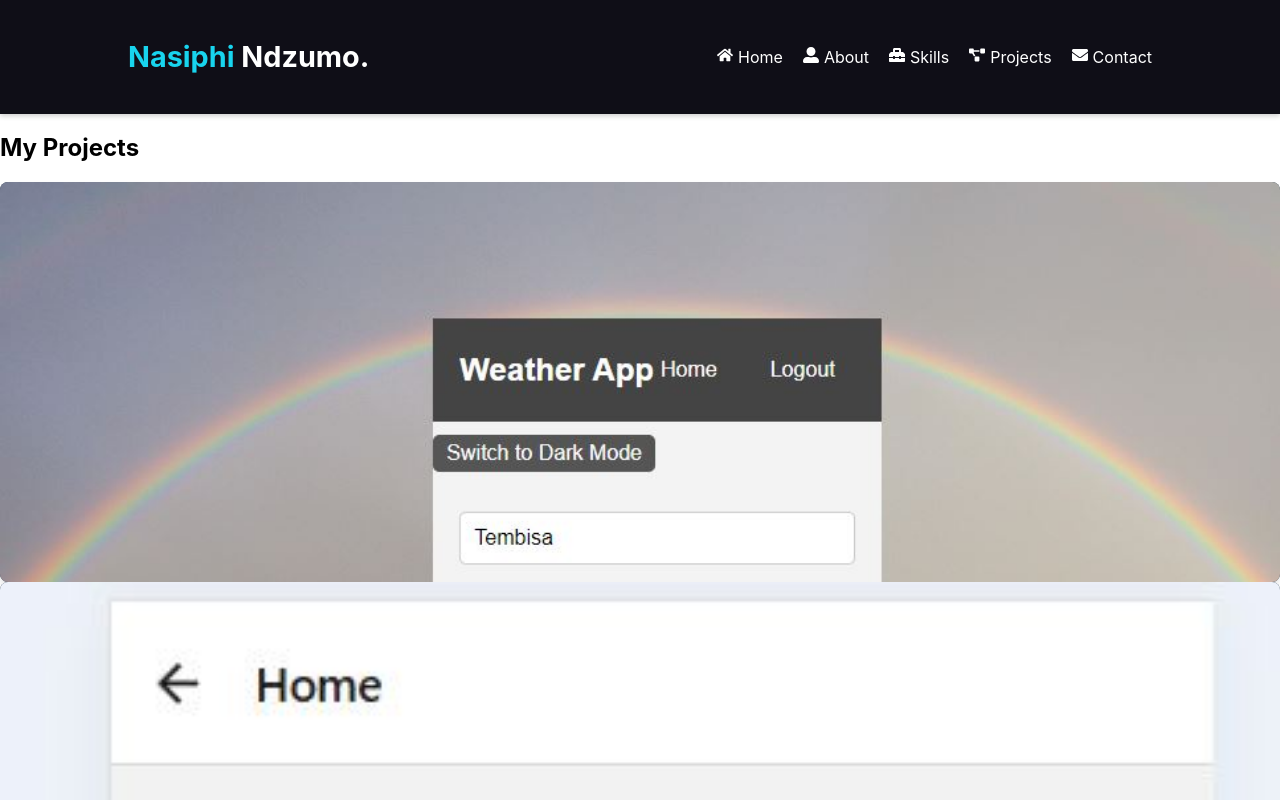
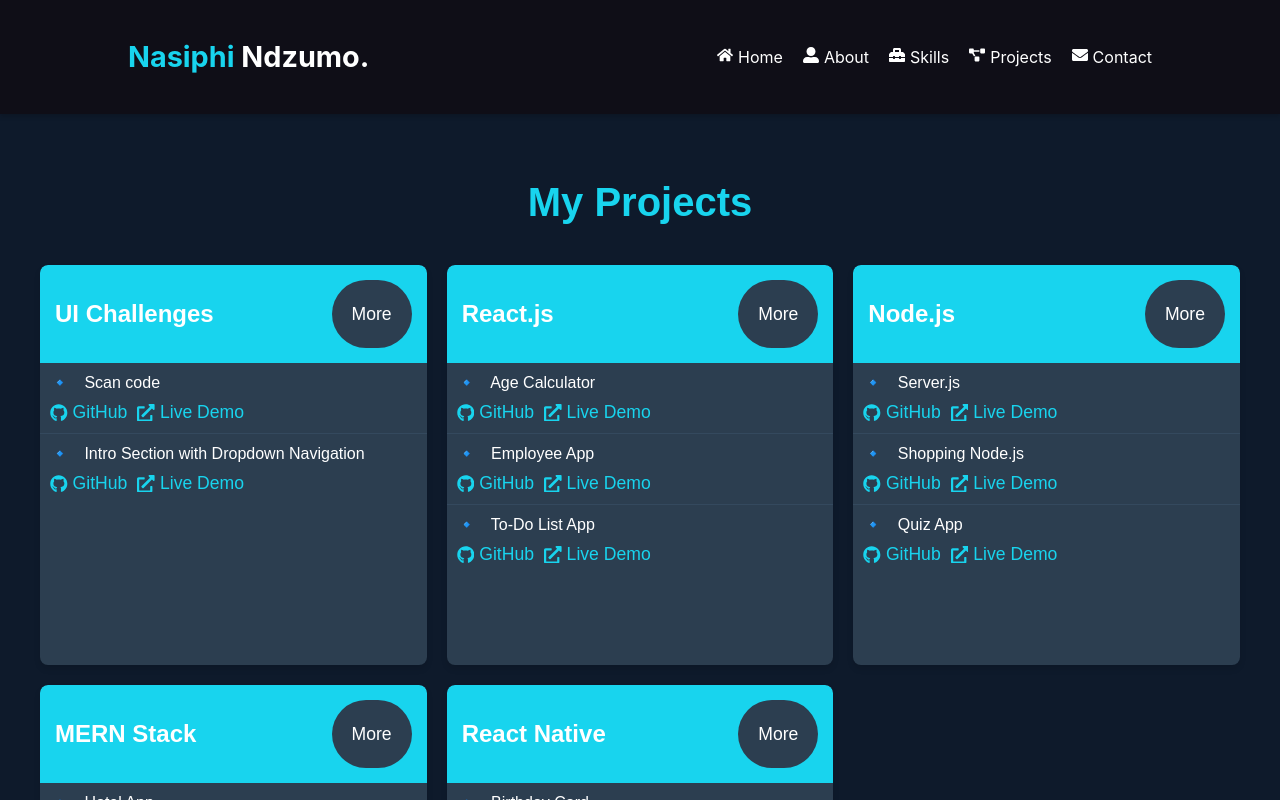
Before and after one commit to Siphe23/Portfolio-evidence, a React (Create React App) app: page /projects in a window 1280 px wide. Shown: the top 800 px of the page. Built offline with nearby package versions, Linux system fonts and the light colour scheme.

Commit message:
Updated files

```diff
--- a/src/pages/Projects.js
+++ b/src/pages/Projects.js
@@ -1,105 +1,175 @@
-import React from 'react';
+import React, { useState } from 'react';
+import { FaGithub, FaExternalLinkAlt } from 'react-icons/fa'; // Importing icons
 import '../styling/Projects.css';
 
-// Import images
-import weatherImg from '../images/weather.png';
-import recordImg from '../images/record.png';
-import todoImg from '../images/todo.png';
+function Projects() {
+  const [expandedCategory, setExpandedCategory] = useState(null);
 
-const Projects = () => {
-  const projects = [
+  const toggleCategory = (category) => {
+    setExpandedCategory(expandedCategory === category ? null : category);
+  };
+
+  const projectsData = [
     {
-      id: 1,
-      title: 'Weather App',
-      image: weatherImg,
-      description: 'A real-time weather forecasting app built with React and external APIs.',
-      techStack: ['React', 'OpenWeather API', 'CSS'],
-      keyFeatures: [
-        'Real-time weather data',
-        'Search by city or location',
-        'Responsive design for mobile and desktop',
+      category: 'UI Challenges',
+      projects: [
+        {
+          name: 'Scan code',
+          github: 'https://github.com/yourusername/scan-code',
+          deployed: 'https://yourusername.github.io/scan-code',
+        },
+        {
+          name: 'Intro Section with Dropdown Navigation',
+          github: 'https://github.com/yourusername/intro-dropdown',
+          deployed: 'https://yourusername.github.io/intro-dropdown',
+        },
       ],
-      challenges: [
-        'Dealing with API rate limits and response delays. Resolved by implementing caching.',
-        'Ensuring responsiveness across different screen sizes.',
-      ],
-      repoLink: 'https://github.com/Siphe23/weather-app.git',
-      deployedLink: 'https://weather-app-deployment-link.com',
     },
     {
-      id: 2,
-      title: 'Recording App',
-      image: recordImg,
-      description: 'An app for recording audio using React Native.',
-      techStack: ['React Native', 'Expo Audio API'],
-      keyFeatures: [
-        'Record, play, and delete audio clips',
-        'Save recordings to local storage',
-        'Playback speed adjustment',
+      category: 'React.js',
+      projects: [
+        {
+          name: 'Age Calculator',
+          github: 'https://github.com/yourusername/age-calculator',
+          deployed: 'https://yourusername.github.io/age-calculator',
+        },
+        {
+          name: 'Employee App',
+          github: 'https://github.com/yourusername/employee-app',
+          deployed: 'https://yourusername.github.io/employee-app',
+        },
+        {
+          name: 'To-Do List App',
+          github: 'https://github.com/yourusername/to-do-list-app',
+          deployed: 'https://yourusername.github.io/to-do-list-app',
+        },
+        {
+          name: 'Shopping List App',
+          github: 'https://github.com/yourusername/shopping-list-app',
+          deployed: 'https://yourusername.github.io/shopping-list-app',
+        },
+        {
+          name: 'Weather App',
+          github: 'https://github.com/yourusername/weather-app',
+          deployed: 'https://yourusername.github.io/weather-app',
+        },
+        {
+          name: 'Recipe App',
+          github: 'https://github.com/yourusername/recipe-app',
+          deployed: 'https://yourusername.github.io/recipe-app',
+        },
       ],
-      challenges: [
-        'Handling large audio files with mobile devices. Optimized file handling with smaller buffer sizes.',
-        'Dealing with device permission issues for microphone access.',
-      ],
-      repoLink: 'https://github.com/Siphe23/AudioRecordingApp-Native.git',
-      deployedLink: 'https://recording-app-deployment-link.com',
     },
     {
-      id: 3,
-      title: 'To-do List App',
-      image: todoImg,
-      description: 'A simple to-do list app built with React.',
-      techStack: ['React', 'CSS'],
-      keyFeatures: [
-        'Add, edit, and delete tasks',
-        'Mark tasks as completed',
-        'Filter tasks by status',
+      category: 'Node.js',
+      projects: [
+        {
+          name: 'Server.js',
+          github: 'https://github.com/yourusername/server-js',
+          deployed: 'https://yourusername.github.io/server-js',
+        },
+        {
+          name: 'Shopping Node.js',
+          github: 'https://github.com/yourusername/shopping-nodejs',
+          deployed: 'https://yourusername.github.io/shopping-nodejs',
+        },
+        {
+          name: 'Quiz App',
+          github: 'https://github.com/yourusername/quiz-app',
+          deployed: 'https://yourusername.github.io/quiz-app',
+        },
+        {
+          name: 'Memory Game',
+          github: 'https://github.com/yourusername/memory-game',
+          deployed: 'https://yourusername.github.io/memory-game',
+        },
       ],
-      challenges: [
-        'Managing state across the app. Resolved by using React hooks (useState, useEffect).',
-        'Ensuring proper task persistence across sessions using localStorage.',
+    },
+    {
+      category: 'MERN Stack',
+      projects: [
+        {
+          name: 'Hotel App',
+          github: 'https://github.com/yourusername/hotel-app',
+          deployed: 'https://yourusername.github.io/hotel-app',
+        },
       ],
-      repoLink: 'https://github.com/Siphe23/Todo-list.git',
-      deployedLink: 'https://todo-list-ten-psi-29.vercel.app/',
+    },
+    {
+      category: 'React Native',
+      projects: [
+        {
+          name: 'Birthday Card',
+          github: 'https://github.com/yourusername/birthday-card',
+          deployed: 'https://yourusername.github.io/birthday-card',
+        },
+        {
+          name: 'Audio Recording App',
+          github: 'https://github.com/yourusername/audio-recording',
+          deployed: 'https://yourusername.github.io/audio-recording',
+        },
+        {
+          name: 'Payment Gateway',
+          github: 'https://github.com/yourusername/payment-gateway',
+          deployed: 'https://yourusername.github.io/payment-gateway',
+        },
+        {
+          name: 'Gallery App',
+          github: 'https://github.com/yourusername/gallery-app',
+          deployed: 'https://yourusername.github.io/gallery-app',
+        },
+        {
+          name: 'Shopping List App',
+          github: 'https://github.com/yourusername/shopping-list-app-react-native',
+          deployed: 'https://yourusername.github.io/shopping-list-app-react-native',
+        },
+      ],
     },
   ];
 
   return (
-    <div className="projects">
-      <h2>My Projects</h2>
-      <div className="project-grid">
-        {projects.map((project) => (
-          <div className="project-card" key={project.id}>
-            <img src={project.image} alt={project.title} />
-            <h3>{project.title}</h3>
-            <p>{project.description}</p>
-            <p><strong>Tech Stack:</strong> {project.techStack.join(', ')}</p>
-            <div className="key-features">
-              <h4>Key Features:</h4>
-              <ul>
-                {project.keyFeatures.map((feature, index) => (
-                  <li key={index}>{feature}</li>
-                ))}
-              </ul>
+    <div className="projects-container">
+      <h1 className="projects-title">My Projects</h1>
+      <div className="projects-grid">
+        {projectsData.map((category) => (
+          <div key={category.category} className="project-card">
+            <div className="card-header">
+              <h2 className="card-title">{category.category}</h2>
+              <button
+                className="toggle-button"
+                onClick={() => toggleCategory(category.category)}
+              >
+                {expandedCategory === category.category ? 'Less' : 'More'}
+              </button>
             </div>
-            <div className="challenges">
-              <h4>Challenges Faced:</h4>
-              <ul>
-                {project.challenges.map((challenge, index) => (
-                  <li key={index}>{challenge}</li>
-                ))}
-              </ul>
-            </div>
-            <div className="project-links">
-              <a href={project.repoLink} target="_blank" rel="noopener noreferrer">
-                GitHub Repo
-              </a>
-              {project.deployedLink && (
-                <a href={project.deployedLink} target="_blank" rel="noopener noreferrer">
-                  View Deployed
-                </a>
-              )}
-            </div>
+            <ul className="project-list">
+              {(expandedCategory === category.category
+                ? category.projects
+                : category.projects.slice(0, 3)
+              ).map((project, index) => (
+                <li key={index} className="project-item">
+                  <span className="project-icon">🔹</span> {project.name}
+                  <div className="project-links">
+                    <a
+                      href={project.github}
+                      target="_blank"
+                      rel="noopener noreferrer"
+                      className="link-icon"
+                    >
+                      <FaGithub /> GitHub
+                    </a>
+                    <a
+                      href={project.deployed}
+                      target="_blank"
+                      rel="noopener noreferrer"
+                      className="link-icon"
+                    >
+                      <FaExternalLinkAlt /> Live Demo
+                    </a>
+                  </div>
+                </li>
+              ))}
+            </ul>
           </div>
         ))}
       </div>
--- a/src/styling/Projects.css
+++ b/src/styling/Projects.css
@@ -1,13 +1,13 @@
+/* General styling */
 .projects-container {
   background-color: #0e1a2b;
   color: #fff;
   padding: 40px;
   font-family: 'Arial', sans-serif;
-  height: auto;
+  height: 50%; /* Full screen height */
   display: flex;
   flex-direction: column;
   justify-content: center;
-  align-items: center; /* Center content for smaller screens */
 }
 
 .projects-title {
@@ -17,14 +17,14 @@
   margin-bottom: 40px;
 }
 
-/* Grid system */
+/* Grid Layout for Project Cards */
 .projects-grid {
   display: grid;
   grid-template-columns: repeat(auto-fill, minmax(300px, 1fr));
   gap: 20px;
   justify-items: center;
   width: 100%;
-  max-width: 1200px;
+  max-width: 1200px; /* Ensure it doesn't get too wide */
   margin: 0 auto;
 }
 
@@ -33,7 +33,7 @@
   border-radius: 8px;
   overflow: hidden;
   width: 100%;
-  height: 400px;
+  height: 400px; /* Fixed height for the cards */
   box-shadow: 0 4px 6px rgba(0, 0, 0, 0.1);
   display: flex;
   flex-direction: column;
@@ -58,7 +58,7 @@
   padding: 0;
   margin: 0;
   flex-grow: 1;
-  overflow-y: auto;
+  overflow-y: auto; /* Scroll if projects overflow */
 }
 
 .project-item {
@@ -70,6 +70,11 @@
   border-bottom: none;
 }
 
+.project-icon {
+  margin-right: 10px;
+}
+
+/* Styling for project links */
 .project-links {
   display: flex;
   gap: 10px;
@@ -93,107 +98,55 @@
   margin-right: 5px;
 }
 
-/* Toggle Button */
+/* Styling for the "More" button */
 .toggle-button {
-  background-color: #2c3e50;
+  background-color: #2c3e50; /* Button color */
   color: #fff;
   border: none;
   padding: 10px 20px;
   cursor: pointer;
-  border-radius: 25px;
+  border-radius: 50px; /* Rounded corners */
   font-size: 1.1em;
-  transition: background-color 0.3s ease, transform 0.3s ease;
+  transition: background-color 0.3s ease, transform 0.3s ease; /* Adding a smooth transition */
 }
 
+/* Hover effect for the button */
 .toggle-button:hover {
-  background-color: #34495e;
-  transform: scale(1.1);
+  background-color: #18d4ee; /* Change to a new background color on hover */
+  transform: scale(1.1); /* Slightly enlarge the button */
 }
 
-/* Media Query for 1080px and below */
-@media screen and (max-width: 1080px) {
+/* Active state for the button when clicked */
+.toggle-button:active {
+  transform: scale(1); /* Return to normal size when clicked */
+}
+
+
+/* Responsive Styles */
+@media screen and (max-width: 768px) {
   .projects-title {
-    font-size: 2.2em;
+    font-size: 2em;
   }
 
   .projects-grid {
-    grid-template-columns: repeat(auto-fill, minmax(250px, 1fr));
-    gap: 15px;
+    grid-template-columns: repeat(auto-fill, min(250px, 1fr)); /* Smaller cards on smaller screens */
   }
 
   .project-card {
-    height: auto;
+    height: auto; /* Allow the card height to adjust based on content */
+  }
+}
+
+@media screen and (max-width: 480px) {
+  .projects-title {
+    font-size: 1.8em;
+  }
+
+  .project-card {
+    height: auto; /* Ensure smaller cards fit content */
   }
 
   .project-list {
     padding: 10px;
   }
 }
-
-/* Media Query for 768px and below */
-@media screen and (max-width: 768px) {
-  .projects-title {
-    font-size: 2em;
-    margin-bottom: 30px;
-  }
-
-  .projects-grid {
-    grid-template-columns: repeat(auto-fill, minmax(200px, 1fr));
-    gap: 15px;
-  }
-
-  .project-card {
-    height: auto;
-  }
-
-  .card-header {
-    flex-direction: column;
-    align-items: flex-start;
-    padding: 10px;
-  }
-
-  .card-title {
-    font-size: 1.3em;
-  }
-
-  .project-list {
-    font-size: 0.9em;
-  }
-}
-
-/* Media Query for 480px and below */
-@media screen and (max-width: 480px) {
-  .projects-container {
-    padding: 20px;
-  }
-
-  .projects-title {
-    font-size: 1.8em;
-  }
-
-  .projects-grid {
-    grid-template-columns: 1fr;
-  }
-
-  .project-card {
-    width: 100%;
-    height: auto;
-  }
-
-  .card-header {
-    padding: 8px;
-  }
-
-  .card-title {
-    font-size: 1.2em;
-  }
-
-  .project-list {
-    font-size: 0.85em;
-  }
-
-  .toggle-button {
-    padding: 8px 16px;
-    font-size: 0.9em;
-  }
-}
```
